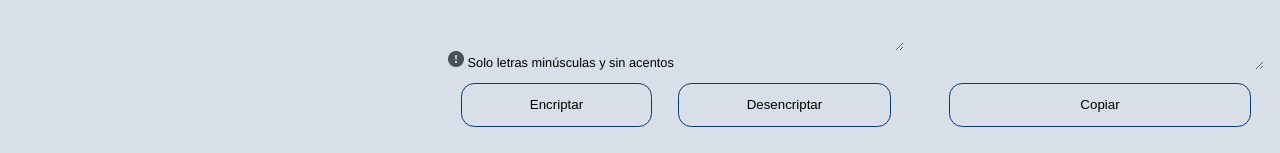
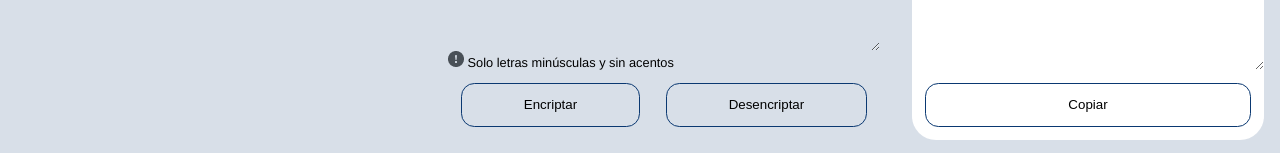
Before and after one commit to OugMontiel/examenEncriptador, a Vue app: page / in a window 1280 px wide. Shown: the part 644-797 px from the top of the page. Built offline with nearby package versions, Linux system fonts and the light colour scheme.

Commit message:
feat: :sparkles: Listo diseño pc con respuesta

```diff
--- a/src/components/Interfaz.vue
+++ b/src/components/Interfaz.vue
@@ -16,9 +16,11 @@
       </div>
     </div>
     <div class="textoCon">
-      <textarea v-model="outputText" readonly placeholder="Resultado aquí"></textarea>
-      <div class="btn">
-        <button @click="handleCopy">Copiar</button>
+      <div class="targeta">
+        <textarea v-model="outputText" readonly placeholder="Resultado aquí"></textarea>
+        <div class="btn">
+          <button @click="handleCopy">Copiar</button>
+        </div>
       </div>
     </div>
   </div>
@@ -82,7 +84,7 @@ img {
   flex-direction: column;
 }
 
-.textoSin textarea{
+.textoSin textarea {
   padding-top: 3em;
   color: var(--color-secondary);
 }
@@ -96,12 +98,15 @@ img {
   padding: 1em;
   display: flex;
   flex-direction: column;
-  color: var(--color-tertiary);
 }
 
 textarea {
   flex-grow: 1;
   font-size: 1.5rem;
+  background-color: transparent;
+  border: none;
+  outline: none;
+  padding: 1em;
 }
 
 button {
@@ -120,15 +125,20 @@ button:hover {
   color: var(--bg-quarter);
 }
 
-textarea {
-  background-color: transparent;
-  border: none;
-  outline: none;
-  padding: 0.5em;
-}
-
-p{
+p {
   margin: 0;
   font-size: .8rem;
 }
+
+.targeta {
+  flex-grow: 1;
+  display: flex;
+  flex-direction: column;
+  background-color: var(--bg-quarter);
+  border-radius: 1.5em;
+}
+
+.targeta textarea {
+  color: var(--color-tertiary);
+}
 </style>
```
